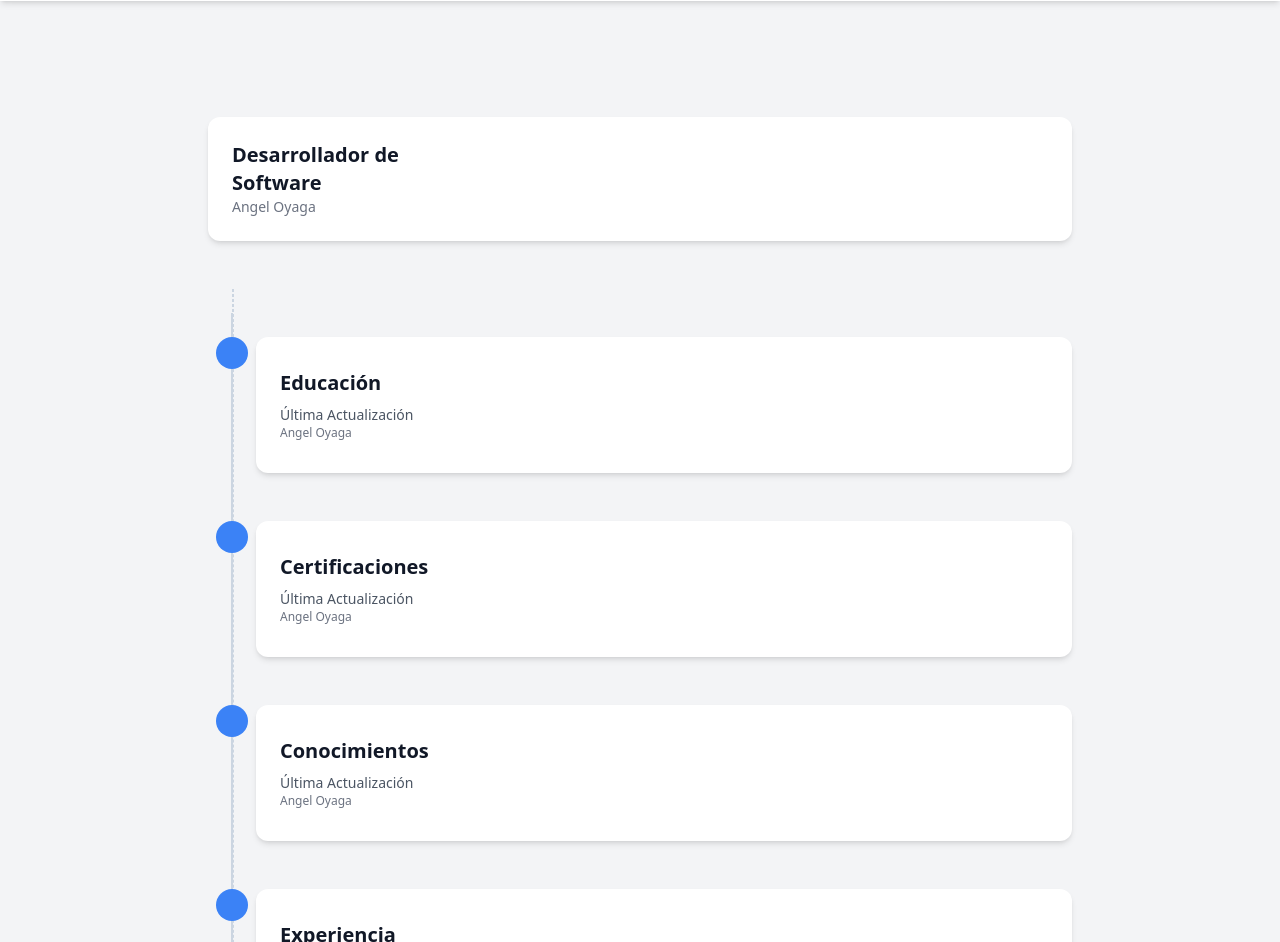
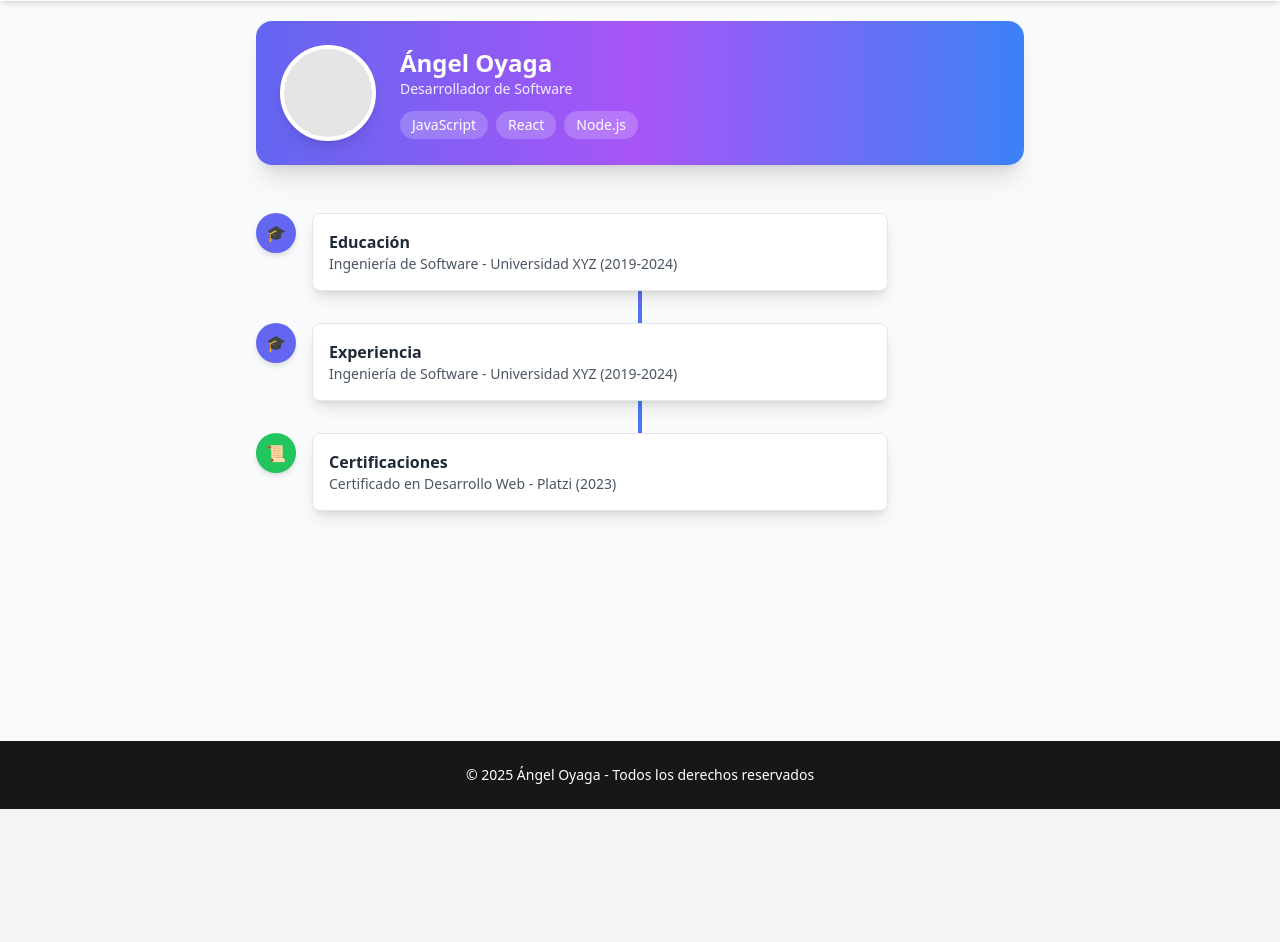
Before and after one commit to Angelo189526/Mi-Portafolio-, a plain HTML site: page verPerfil.html in a window 1280 px wide. Shown: the part 59-1001 px from the top of the page. After the commit the page ends 868 px from the top, so only its background shows below. Drawn offline with nearby package versions, Linux system fonts and the light colour scheme.

Commit message:
PageMiperfil: Cambios en la UI

```diff
--- a/verPerfil.html
+++ b/verPerfil.html
@@ -6,12 +6,12 @@
     <title>Configuración - Código Vivo</title>
     <script src="https://cdn.tailwindcss.com"></script>
   </head>
-  <body class="bg-gray-100 text-gray-800 font-sans flex flex-col min-h-screen dark:bg-zinc-900 dark:text-white ">
+  <body class="bg-gray-100 text-gray-800 font-sans flex flex-col min-h-screen dark:bg-zinc-900 dark:text-white">
 
     <!-- Header -->
-    <header class="bg-white dark:bg-zinc-800 shadow-md fixed top-0 w-full z-50">
+    <header class="bg-white/80 dark:bg-zinc-800/80 backdrop-blur-md shadow-md fixed top-0 w-full z-50">
       <div class="container mx-auto flex justify-between items-center p-4">
-        <a href="./index.html" class="text-xl font-bold text-gray-900 dark:text-white">CÓDIGO VIVO</a>
+        <a href="./index.html" class="text-xl font-bold tracking-wide text-gray-900 dark:text-white">CÓDIGO VIVO</a>
         <nav class="flex items-center gap-6 text-sm font-medium">
           <a href="./index.html#about" class="hover:text-blue-600 dark:hover:text-blue-400 transition">Inicio</a>
           <a href="./ajustes.html" class="block">Configuración</a>
@@ -22,71 +22,66 @@
 
     <!-- Contenido -->
     <main class="flex-grow">
-      <section class="max-w-4xl mx-auto px-4 py-12 mt-32 space-y-12">
-
+  <section class="pt-20 py-12 px-4 bg-gray-50 dark:bg-neutral-950 min-h-screen">
+    <!-- Perfil -->
+    <div class="max-w-3xl mx-auto mb-12">
+      <div class="rounded-2xl p-6 bg-gradient-to-r from-indigo-500 via-purple-500 to-blue-500 text-white shadow-xl flex flex-col md:flex-row items-center gap-6">
+        <!-- Foto -->
+        <div class="w-24 h-24 rounded-full border-4 border-white shadow-lg bg-neutral-200 dark:bg-neutral-800"></div>
         <!-- Info -->
-        <div class="px-4 py-6 bg-white dark:bg-zinc-800 rounded-xl shadow-md sm:grid sm:grid-cols-3 sm:gap-4 sm:px-6 items-center">
-          <div>
-            <h3 class="text-xl font-semibold text-gray-900 dark:text-white">Desarrollador de Software</h3>
-            <p class="text-sm text-gray-500 dark:text-gray-400">Angel Oyaga</p>
+        <div class="text-center md:text-left">
+          <h2 class="text-2xl font-bold">Ángel Oyaga</h2>
+          <p class="text-sm opacity-90">Desarrollador de Software</p>
+          <div class="mt-3 flex flex-wrap justify-center md:justify-start gap-2">
+            <span class="px-3 py-1 bg-white/20 rounded-full text-sm">JavaScript</span>
+            <span class="px-3 py-1 bg-white/20 rounded-full text-sm">React</span>
+            <span class="px-3 py-1 bg-white/20 rounded-full text-sm">Node.js</span>
           </div>
         </div>
+      </div>
+    </div>
 
-        <!-- Línea de tiempo -->
-        <ul class="relative flex flex-col gap-12 py-12 pl-6
-                   before:absolute before:top-0 before:left-6 before:h-full
-                   before:border before:border-dashed before:border-slate-300 dark:before:border-zinc-600
-                   after:absolute after:top-6 after:left-6 after:bottom-6
-                   after:border after:-translate-x-1/2 after:border-slate-300 dark:after:border-zinc-600">
+    <!-- Timeline -->
+    <div class="relative max-w-3xl mx-auto space-y-8">
+      <div class="absolute left-1/2 transform -translate-x-1/2 w-1 h-full bg-gradient-to-b from-indigo-500 to-blue-500"></div>
 
-          <!-- Item genérico -->
-          <!-- Repite este bloque para cada sección -->
-          <li class="relative pl-6">
-            <div class="absolute left-0 z-10 flex items-center justify-center w-8 h-8 -translate-x-1/2 rounded-full bg-blue-500"></div>
-            <section class="py-8 px-6 bg-white dark:bg-zinc-800 rounded-xl shadow-md">
-              <h2 class="text-xl font-semibold text-gray-900 dark:text-white mb-2">Educación</h2>
-              <h4 class="text-sm font-medium text-gray-600 dark:text-gray-400">Última Actualización</h4>
-              <p class="text-xs text-gray-500 dark:text-gray-400">Angel Oyaga</p>
-            </section>
-          </li>
+      <!-- Item -->
+      <div class="relative flex flex-col md:flex-row items-center md:items-start gap-4">
+        <div class="z-10 w-10 h-10 flex items-center justify-center rounded-full bg-indigo-500 text-white shadow-md">🎓</div>
+        <div class="bg-white dark:bg-neutral-900 border border-gray-200 dark:border-neutral-800 rounded-lg p-4 shadow-lg dark:shadow-md w-full md:w-3/4">
+          <h3 class="font-semibold">Educación</h3>
+          <p class="text-sm text-gray-600 dark:text-gray-300">Ingeniería de Software - Universidad XYZ (2019-2024)</p>
+        </div>
+      </div>
 
-          <li class="relative pl-6">
-            <div class="absolute left-0 z-10 flex items-center justify-center w-8 h-8 -translate-x-1/2 rounded-full bg-blue-500"></div>
-            <section class="py-8 px-6 bg-white dark:bg-zinc-800 rounded-xl shadow-md">
-              <h2 class="text-xl font-semibold text-gray-900 dark:text-white mb-2">Certificaciones</h2>
-              <h4 class="text-sm font-medium text-gray-600 dark:text-gray-400">Última Actualización</h4>
-              <p class="text-xs text-gray-500 dark:text-gray-400">Angel Oyaga</p>
-            </section>
-          </li>
+       <div class="relative flex flex-col md:flex-row items-center md:items-start gap-4">
+        <div class="z-10 w-10 h-10 flex items-center justify-center rounded-full bg-indigo-500 text-white shadow-md">🎓</div>
+        <div class="bg-white dark:bg-neutral-900 border border-gray-200 dark:border-neutral-800 rounded-lg p-4 shadow-lg dark:shadow-md w-full md:w-3/4">
+          <h3 class="font-semibold">Experiencia</h3>
+          <p class="text-sm text-gray-600 dark:text-gray-300">Ingeniería de Software - Universidad XYZ (2019-2024)</p>
+        </div>
+      </div>
 
-          <li class="relative pl-6">
-            <div class="absolute left-0 z-10 flex items-center justify-center w-8 h-8 -translate-x-1/2 rounded-full bg-blue-500"></div>
-            <section class="py-8 px-6 bg-white dark:bg-zinc-800 rounded-xl shadow-md">
-              <h2 class="text-xl font-semibold text-gray-900 dark:text-white mb-2">Conocimientos</h2>
-              <h4 class="text-sm font-medium text-gray-600 dark:text-gray-400">Última Actualización</h4>
-              <p class="text-xs text-gray-500 dark:text-gray-400">Angel Oyaga</p>
-            </section>
-          </li>
+      <!-- Otro item -->
+      <div class="relative flex flex-col md:flex-row items-center md:items-start gap-4">
+        <div class="z-10 w-10 h-10 flex items-center justify-center rounded-full bg-green-500 text-white shadow-md">📜</div>
+        <div class="bg-white dark:bg-neutral-900 border border-gray-200 dark:border-neutral-800 rounded-lg p-4 shadow-lg dark:shadow-md w-full md:w-3/4">
+          <h3 class="font-semibold">Certificaciones</h3>
+          <p class="text-sm text-gray-600 dark:text-gray-300">Certificado en Desarrollo Web - Platzi (2023)</p>
+        </div>
+      </div>
+    </div>
+  </section>
+</main>
 
-          <li class="relative pl-6">
-            <div class="absolute left-0 z-10 flex items-center justify-center w-8 h-8 -translate-x-1/2 rounded-full bg-blue-500"></div>
-            <section class="py-8 px-6 bg-white dark:bg-zinc-800 rounded-xl shadow-md">
-              <h2 class="text-xl font-semibold text-gray-900 dark:text-white mb-2">Experiencia</h2>
-              <h4 class="text-sm font-medium text-gray-600 dark:text-gray-400">Última Actualización</h4>
-              <p class="text-xs text-gray-500 dark:text-gray-400">Angel Oyaga</p>
-            </section>
-          </li>
-
-        </ul>
-      </section>
-    </main>
 
     <!-- Footer -->
-  <footer class="bg-neutral-800 text-white py-6 text-center text-sm">
-    <p>&copy; 2025 Ángel Oyaga - Todos los derechos reservados</p>
-  </footer>
+    <footer class="bg-neutral-900 dark:bg-black text-white py-6 text-center text-sm">
+      <p>&copy; 2025 Ángel Oyaga - Todos los derechos reservados</p>
+    </footer>
 
-
+    <!-- Scripts -->
+    <script src="https://kit.fontawesome.com/42e3c9c5ef.js" crossorigin="anonymous"></script>
     <script src="./configuracion.js"></script>
     <script src="./DarkMode.js"></script>
   </body>
```
Also changed, not shown: Anuncios.html (+11 -12 lines), ajustes.html (+5 -3 lines), index.html (+13 -10 lines).
